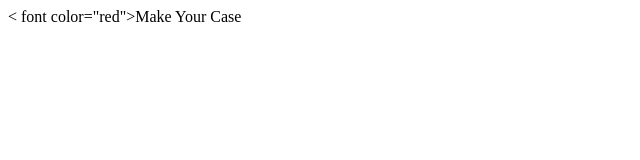
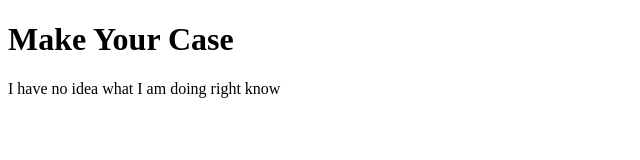
Before and after one commit to Auibarguen/Auibarguen.github.io, a plain HTML site: page index.html in a window 1280 px wide. Shown: the whole page, without its empty margins (0-640 px from the left). Drawn offline with Linux system fonts and the light colour scheme.

Commit message:
Update index.html

```diff
--- a/index.html
+++ b/index.html
@@ -1,2 +1,10 @@
+<!DOCTYPE html>
 <html>
-< font color="red">Make Your Case</font>
+<body>
+
+<h1>Make Your Case</h1>
+
+<p>I have no idea what I am doing right know </p>
+
+</body>
+</html>
```
